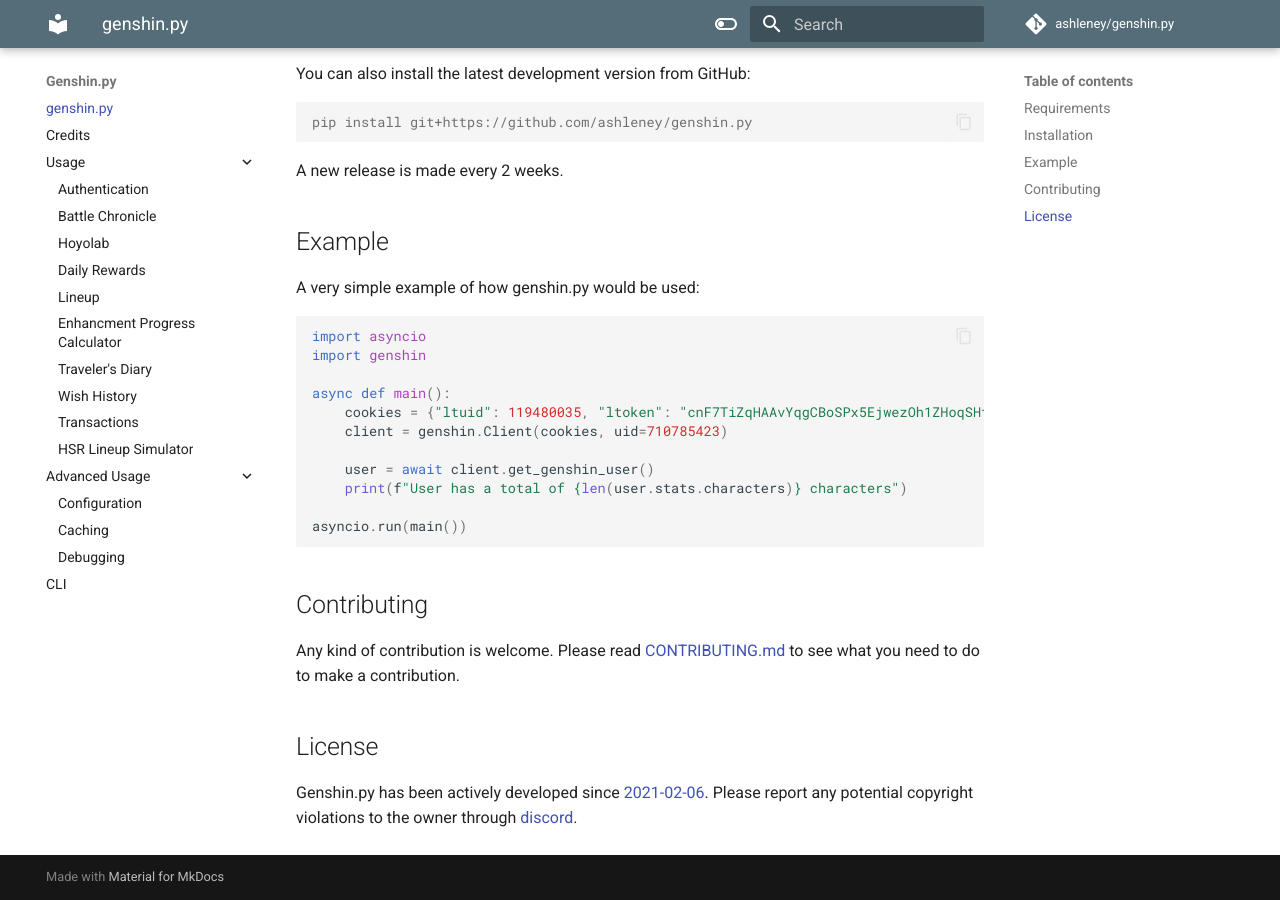
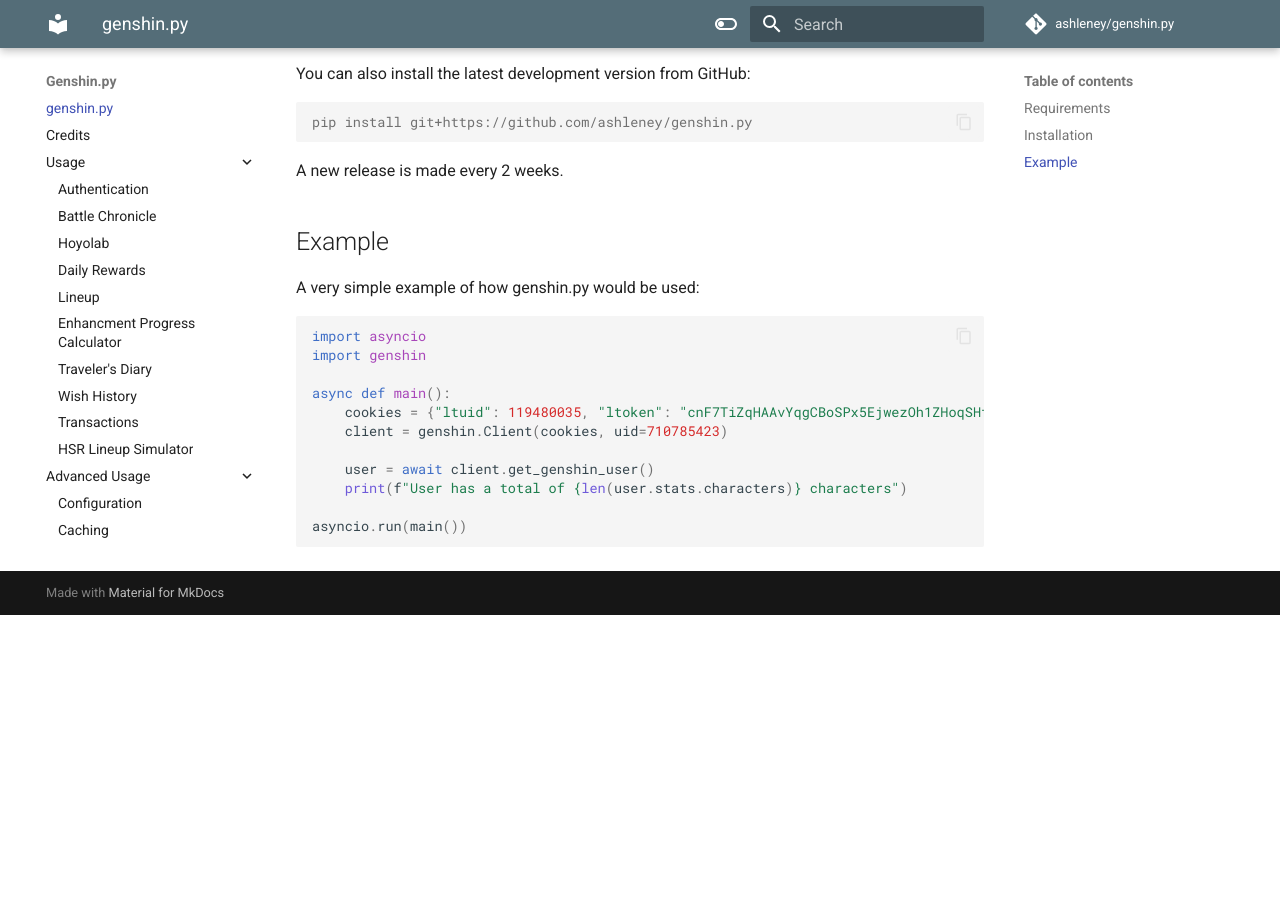
Before and after one commit to thesadru/genshin.py, an MkDocs documentation site: the page built from docs/index.md, in a window 1280 px wide and 900 px high, scrolled down 1121 px. Built offline with MkDocs 1.6.1 and Material for MkDocs 9.7.7, drawn with Linux system fonts in a browser that asks for light colours; comment, search, counter and statistics services are not loaded; after the commit the page ends 1736 px from its top, so only the background shows below that.

Commit message:
docs: Remove contributing & licensing sections in index.md

````diff
--- a/docs/index.md
+++ b/docs/index.md
@@ -64,12 +64,3 @@
 
 asyncio.run(main())
 ```
-
-## Contributing
-
-Any kind of contribution is welcome.
-Please read [CONTRIBUTING.md](./CONTRIBUTING.md) to see what you need to do to make a contribution.
-
-## License
-
-Genshin.py has been actively developed since [2021-02-06](https://github.com/ashleney/genshinstats/commit/223a2405ce6e05008eb8389e481e857fe33de771). Please report any potential copyright violations to the owner through [discord](https://discord.gg/sMkSKRPuCR).
````
